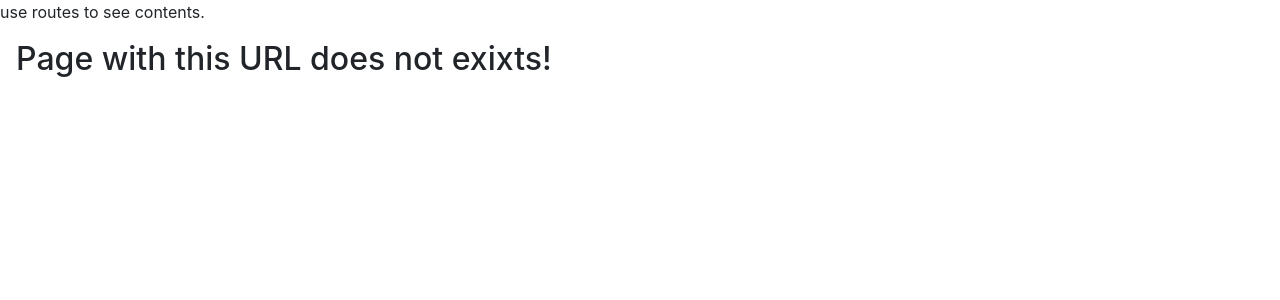
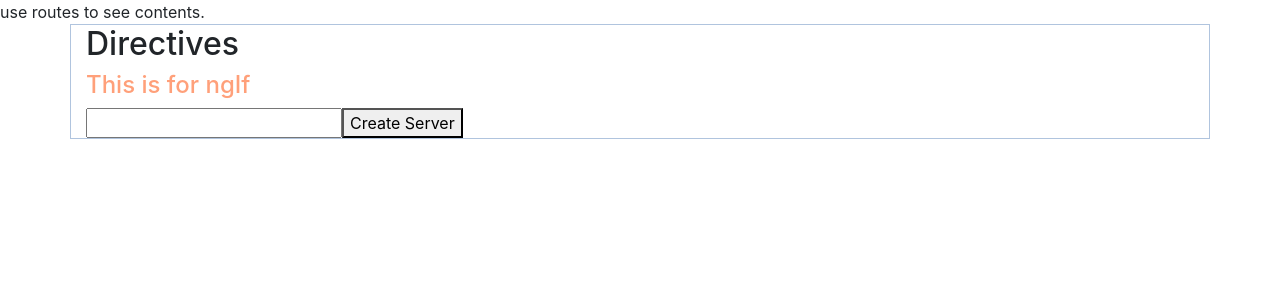
Before and after one commit to MukulMairh/Learning-Angular-10, an Angular app: page /directives in a window 1280 px wide. Shown: the top 300 px of the page. Built offline with nearby package versions, Linux system fonts and the light colour scheme.

Commit message:
Angular directives added with functionality of  ngIf

```diff
--- a/src/app/data-binding/data-binding.component.html
+++ b/src/app/data-binding/data-binding.component.html
@@ -9,5 +9,6 @@
     <h3>On click of that button input field gets empty</h3>
     <button class="btn btn-primary" [disabled]="myFlagButton" (click)="emptyMyFeild()">Empty My field</button>
     <h2>Better approach for button disabling & to empty </h2>
-    <button class="btn btn-info" [disabled]="userName === '' " (click)="userName=''"> I am just a buttton</button>
+    <button class="btn btn-info" [disabled]="userName === '' " (click)="userName=''"> I am just a
+        buttton</button>
 </div>
--- /dev/null
+++ b/src/app/directives/directives.component.html
@@ -0,0 +1,11 @@
+<div class="container" style="border: solid 1px lightsteelblue;">
+    <div class="row">
+        <div class="col-lg-12">
+            <h2>Directives</h2>
+            <h4>This is for ngIf</h4>
+            <input type="text" [(ngModel)]="serverName">
+            <button (click)="createServer()">Create Server </button>
+            <p *ngIf="serverCreated">{{serverStatus}}, server name is {{serverName}}</p>
+        </div>
+    </div>
+</div>
--- /dev/null
+++ b/src/app/directives/directives.component.scss
@@ -0,0 +1,3 @@
+h4 {
+  color: lightsalmon;
+}
--- /dev/null
+++ b/src/app/directives/directives.component.ts
@@ -0,0 +1,23 @@
+import { Component, OnInit } from '@angular/core';
+
+@Component({
+  selector: 'app-directives',
+  templateUrl: './directives.component.html',
+  styleUrls: ['./directives.component.scss']
+})
+export class DirectivesComponent implements OnInit {
+  public serverName = '';
+  public serverStatus = 'No existing Server';
+  public serverCreated = false;
+
+  constructor() { }
+
+  ngOnInit(): void {
+  }
+
+  createServer() {
+    this.serverCreated = true;
+    this.serverStatus = 'Server is Created';
+  }
+
+}
```
Also changed, not shown: src/app/app.module.ts (+6 -1 lines), 1 other file (tests, documents, lock files or other folders).
